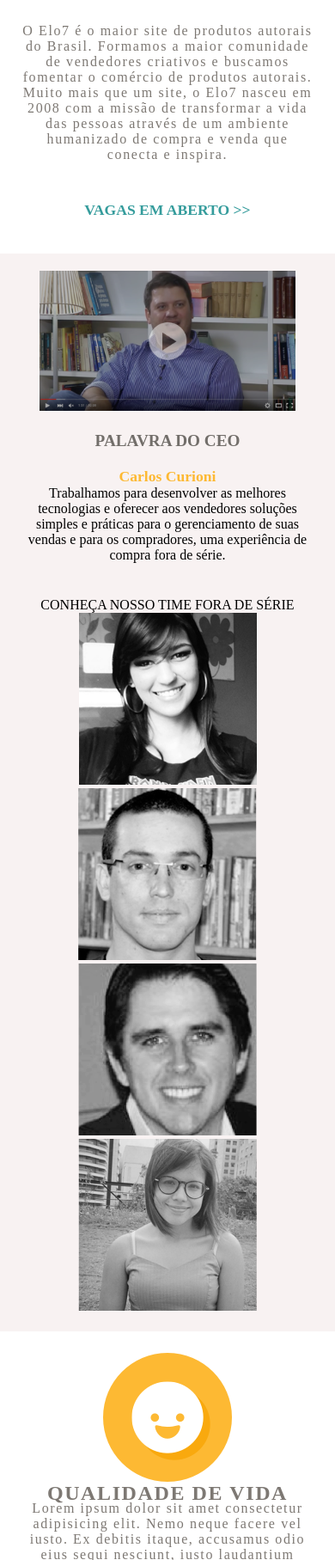
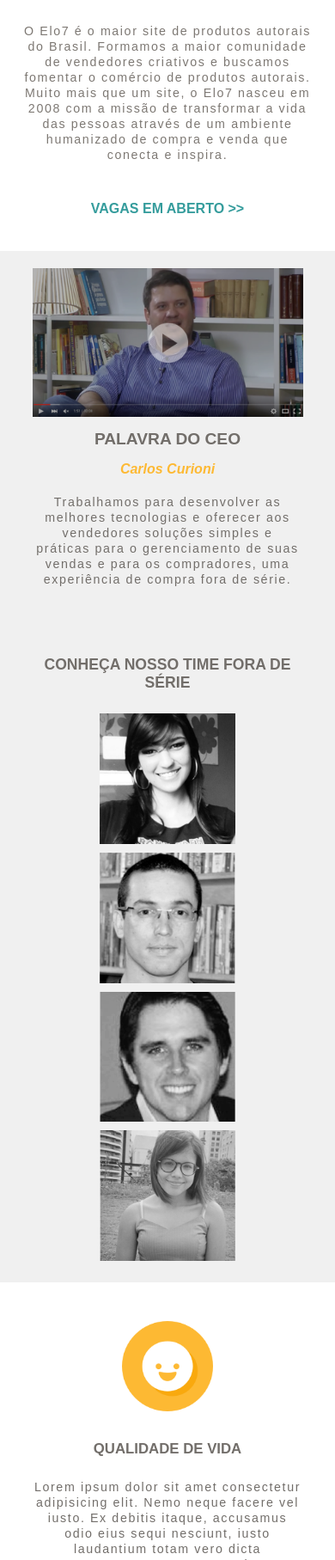
Before and after one commit to AngelMelo12/teste-elo7, a website: page src/index.html in a window 390 px wide. Shown: the part 185-2000 px from the top of the page at 86% size. Drawn offline with Linux system fonts and the light colour scheme.

Commit message:
[HTML | CSS]Ajustes Mobile

```diff
--- a/src/css/style.css
+++ b/src/css/style.css
@@ -12,11 +12,11 @@
     flex-wrap: nowrap;
     flex-direction: column;
     text-align: center;
+    font-family: Arial, Helvetica, sans-serif;
 }
 
 .container {
     width: 100%;
-    /* border: 1px solid red;*/
 }
 
 .team-elo {
@@ -29,8 +29,7 @@
 .title {
     color: white;
     text-align: center;
-    font-size: 1.4rem;
-    font-family: system-ui, -apple-system, BlinkMacSystemFont, 'Segoe UI', Roboto, Oxygen, Ubuntu, Cantarell, 'Open Sans', 'Helvetica Neue', sans-serif ;
+    font-size: 1.6rem;
     position: absolute;
     top: 15%;
     left: 50%;
@@ -41,7 +40,7 @@
     padding: 15px;
     margin: 10px;
     color: #7d7873;
-    font-size: 1rem;
+    font-size: 0.89rem;
     letter-spacing: 0.1rem ;
     line-height: 18px;
   }
@@ -55,20 +54,25 @@
 a {
     text-decoration: none;
     color: #359c9c;
-    font-size: 1.1rem;
+    font-size: 1rem;
+    font-weight: bold;
 }
 
 .ceo, .about-team {
-    background-color: rgb(248, 242, 242);
+    background-color: rgb(240, 240, 240);
+    display: flex;
+    flex-direction: column;
+    align-items: center;
+    justify-content: center;
     padding: 20px;
 }
 
 .ceo-image {
-    width: 85%;
+    width: 90%;
 }
 
 .ceo-word {
-    padding: 20px;
+    padding: 15px;
     color: #726e6a;
     font-size: 1.2rem;
     font-weight: bold
@@ -76,10 +80,62 @@
 
 .name-ceo {
     color: #fdb933;
-
+    font-style: italic;
 }
 
+.ceo-work {
+    padding: 20px;
+    color: #726e6a;
+    font-size: 0.89rem;
+    letter-spacing: 0.1rem;
+    line-height: 18px;
+}
+
+.employees {
+    width: 45%;
+    margin: 5px;
+}
+
+.team, .open-vacancy {
+    color: #726e6a;
+    font-size: 1.1rem;
+    font-weight: bold;
+    padding: 20px;
+}
+
+.infos {
+    display: flex;
+    flex-direction: column;
+    padding: 30px;
+}
+
+.quality, .environment, .activities {
+    width: 32%;
+    padding: 15px;
+}
+
+.title-quality, .title-environment, .title-activities {
+    color: #726e6a;
+    font-size: 1.05rem;
+    font-weight: bold;
+    margin: 15px;
+}
+
+.about-quality, .about-environment, .about-activities {
+    color: #726e6a;
+    font-size: 0.89rem;
+    letter-spacing: 0.1rem;
+    line-height: 18px;
+    padding: 10px;
+ }
+
+
+.more-elo {
+    display: flex;
+    justify-content: center;
+    margin-bottom: 30px;
+ }
 
 .banner-elo {
-    width: 100%;
+    width: 90%;
 }
--- a/src/index.html
+++ b/src/index.html
@@ -33,13 +33,13 @@
 
             <section class="about-team">
                 <span class="team">CONHEÇA NOSSO TIME FORA DE SÉRIE</span>
-                <img class="camila" src="/pictures/camila.png">
-                <img class="david" src="/pictures/david.png">
-                <img class="guto" src="/pictures/guto.png">
-                <img clas="beatriz" src="/pictures/beatriz.png">
+                    <img class="employees" src="/pictures/camila.png">
+                    <img class="employees"src="/pictures/david.png">
+                    <img class="employees"src="/pictures/guto.png">
+                    <img class="employees"src="/pictures/beatriz.png">
             </section>
 
-            <section class="about-elo">
+            <section class="infos">
                 <article>
                     <img class="quality" src="/pictures/qualidade.png">
                 <aside>
@@ -78,7 +78,9 @@
                 <img class="banner-elo" src="/pictures/foto-bottom.png" alt="Foto de uma feira de artesanato realizada pelo Elo7.">
             </section>
 
-            <section id="vacancy"></section>
+            <section id="vacancy">
+                <h1 class="open-vacancy">VAGAS EM ABERTO</h1>
+            </section>
 
 
         </main>
```
